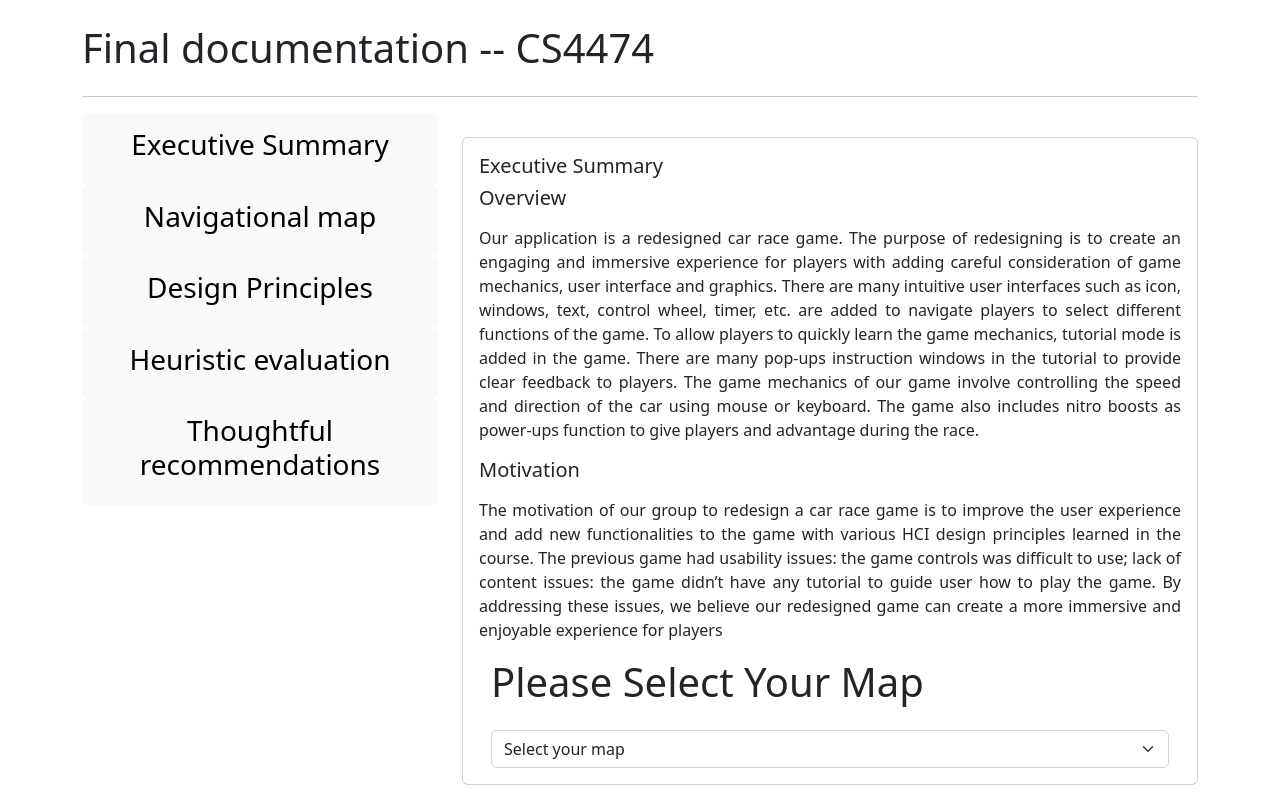
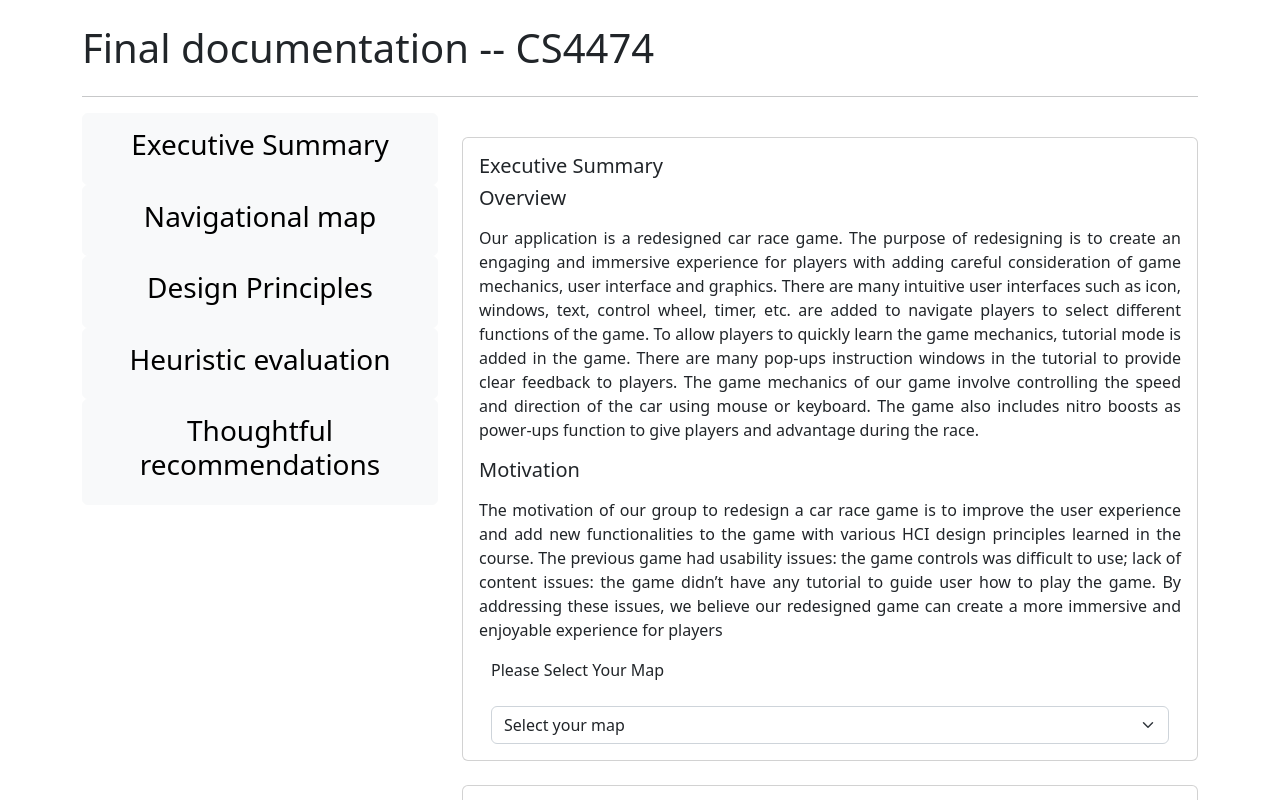
Before and after one commit to hesihui/4474finalweb, a React (Create React App) app: page / in a window 1280 px wide. Shown: the top 800 px of the page. Built offline with nearby package versions, Linux system fonts and the light colour scheme.

Commit message:
text size update

```diff
--- a/src/Component/DropDown.js
+++ b/src/Component/DropDown.js
@@ -52,7 +52,7 @@ export default function DropDown() {
   return (
     <div className="container mt-3">
       <div>
-        <h1> {renderResult()}</h1>
+        <p> {renderResult()}</p>
       </div>
       <div className="mt-4">
         <select className="form-select" value={map} onChange={handleOnChange}>
```
